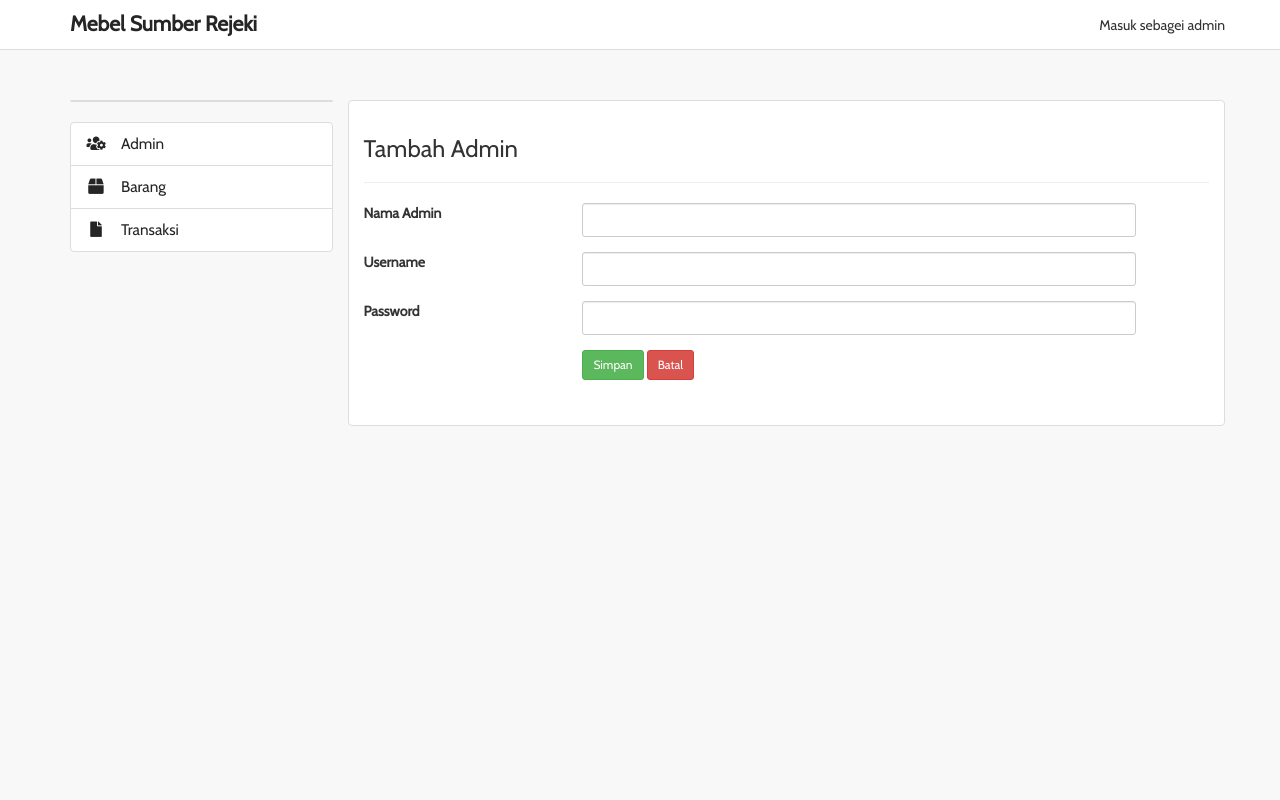
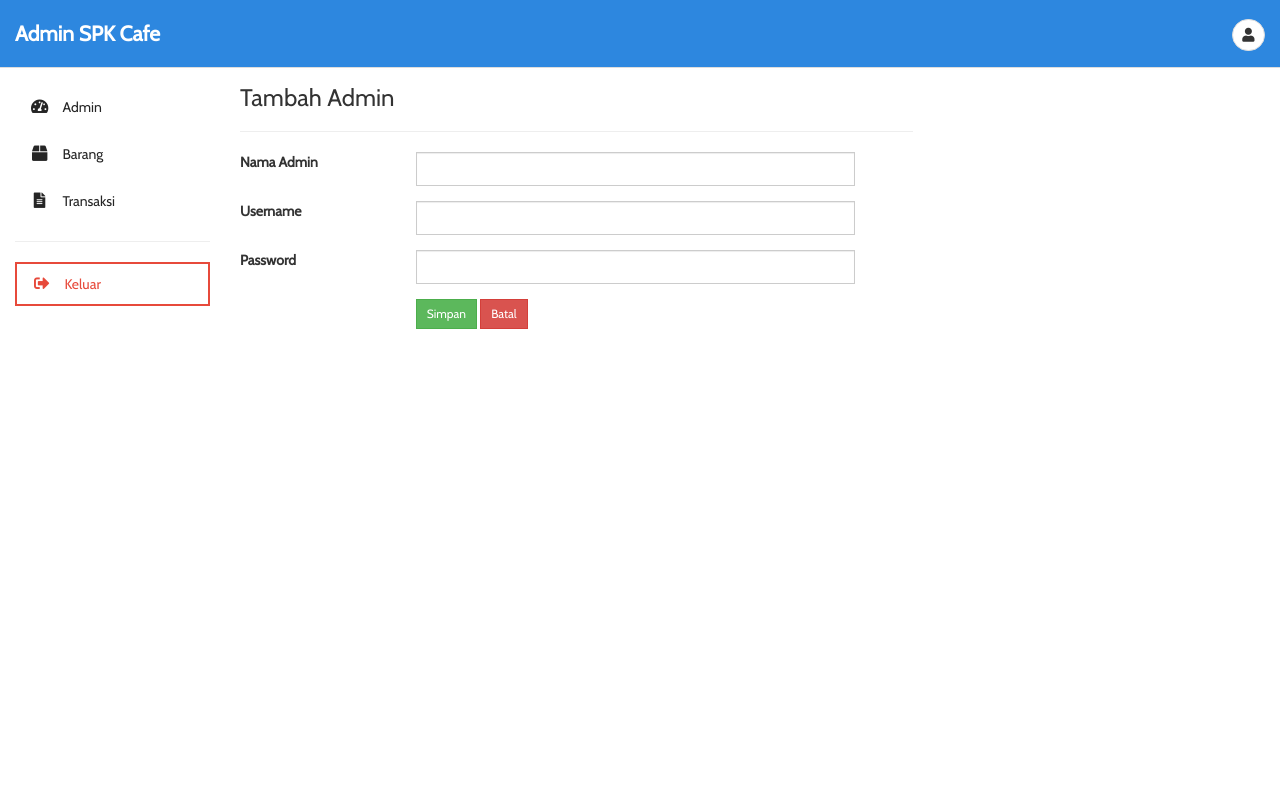
Before and after one commit to ferisetyaji/sementara, a CodeIgniter app: page /elis/index.php/admin/tambah_admin in a window 1280 px wide. Run offline with CodeIgniter, Linux system fonts and the light colour scheme; the visitor is signed in with stand-in values (Sample User, id 1); data comes from the database, SQL or seed files in the repository.

Commit message:
new template

```diff
--- a/application/views/admin/admin_form.php
+++ b/application/views/admin/admin_form.php
@@ -1,3 +1,5 @@
+<div class="row">
+	<div class="col-md-8">
 		<h3>Tambah Admin</h3>
 		<hr>
 		<form method="post">
@@ -27,3 +29,5 @@
 				</div>
 			</div>
 		</form>
+	</div>
+</div>
--- a/application/views/admin/barang_form.php
+++ b/application/views/admin/barang_form.php
@@ -1,3 +1,5 @@
+<div class="row">
+	<div class="col-md-8">
 		<h3>Tambah Barang</h3>
 		<hr>
 		<form method="post">
@@ -21,3 +23,5 @@
 				</div>
 			</div>
 		</form>
+	</div>
+</div>
--- a/application/views/layout/admin_layout.php
+++ b/application/views/layout/admin_layout.php
@@ -1,5 +1,5 @@
 <!DOCTYPE html>
-<html lang="en" style="min-height:100%;background-color:#f8f8f8">
+<html lang="en" style="min-height:100%;background-color:#fff">
     <head>
         <meta charset="utf-8">
         <meta http-equiv="X-UA-Compatible" content="IE=edge">
@@ -11,39 +11,51 @@
         <link href="https://fonts.googleapis.com/css?family=Cabin" rel="stylesheet">
         <link rel="stylesheet" href="<?=base_url('assets/css/admin.css')?>">
     </head>
-    <body style="background-color:#f8f8f8">
+    <body style="background-color:#fff">
         <div class="top-bar">
-            <div class="container">
-                <div class="row">
-                    <a href="#" class="brands">Mebel Sumber Rejeki</a>
-                    <div class="navbar-right navbar-img" style="margin-right:15px">
-                        <p class="navbar-text navbar-right" style="margin-bottom:0">Masuk sebagei <?=$user_data->username?></p>
-                    </div>
+            <a href="#" class="brands">Admin SPK Cafe</a>
+            <div class="navbar-right navbar-img" style="margin-right:15px">
+                <div class="drop-bar">
+                    <div class="i-user"><i class="fas fa-user fa-fw"></i></div>
                 </div>
+                <ul class="dropmenu">
+                    <li><a>Masuk Sebagei Admin</a></li>
+                    <li><a href="">Profil</a></li>
+                    <li><a href="" class="keluar">Keluar</a></li>
+                </ul>
             </div>
+            <div class="clear"></div>
         </div>
-        <div class="body-content">
-            <div class="container">
-                <div class="row">
-                    <div class="col-md-3 sidebar">
-                        <div class="side-nav">
-                            <div class="img"></div>
-                            <div class="name"></div>
-                            <div class="log"></div>
-                        </div>
-                        <br>
-                        <nav class="side-nav">
-                            <ul class="list-unstyled" style="margin:0">
-                                <li style="border-bottom: 1px solid #ddd;"><a href="<?=site_url('admin')?>"><span><i class="fas fa-users-cog"></i></span>Admin</a></li>
-                                <li style="border-bottom: 1px solid #ddd;"><a href="<?=site_url('admin/barang')?>"><span><i class="fas fa-box"></i></span>Barang</a></li>
-                                <li><a href="<?=site_url('admin/transaksi')?>"><span><i class="fas fa-file"></i></span>Transaksi</a></li>
-                            </ul>
-                        </nav>
-                    </div>
-                    <div class="col-md-9 content"><?=$content?></div>
-                </div>
-            </div>
+        <div class="admin-menu">
+            <ul class="list-unstyled">
+                <li id="home">
+                    <a href="<?=site_url('admin')?>" class="admin-menu-first" data-id="#home">
+                        <i class="fa fa-tachometer-alt fa-fw"></i>
+                        <span>Admin</span>
+                    </a>
+                </li>
+                <li id="barang">
+                    <a href="<?=site_url('admin/barang')?>" class="admin-menu-first" data-id="#barang">
+                        <i class="fa fa-box fa-fw"></i>
+                        <span>Barang</span>
+                    </a>
+                </li>
+                <li id="transaksi">
+                    <a href="<?=site_url('admin/transaksi')?>" class="admin-menu-first" data-id="#transaksi">
+                        <i class="fa fa-file-alt fa-fw"></i>
+                        <span>Transaksi</span>
+                    </a>
+                </li>
+                <hr>
+                <li>
+                    <a href="logout" class="admin-logout">
+                        <i class="fas fa-sign-out-alt fa-fw"></i>
+                        <span>Keluar</span>
+                    </a>
+                </li>
+            </ul>
         </div>
+        <div class="contents"><?=$content?></div>
         <script type="text/javascript" src="<?=base_url('assets/js/jquery.js')?>"></script>
         <script type="text/javascript" src="<?=base_url('assets/js/bootstrap/bootstrap.min.js')?>"></script>
         <script type="text/javascript" src="<?=base_url('assets/js/dataTables.min.js')?>"></script>
--- a/assets/css/admin.css
+++ b/assets/css/admin.css
@@ -6,14 +6,14 @@
 .db{display:block;}
 .dib{display:inline-block;}
 .img{
-	max-width:100%;
-	max-height:100%;
+    max-width:100%;
+    max-height:100%;
 }
 .wauto{width:auto;}
 .in-number{width:200px;}
 
 .form-control, .mce-tinymce, .btn, .panel{
-    border-radius: 3px;
+    border-radius: 0px;
 }
 
 .mce-branding-powered-by{display:none;}
@@ -45,10 +45,135 @@
     display: block;
 }
 
+.contents{
+    padding: 65px 15px 50px 225px;
+    transition: 0.3s;
+}
+.content-in{padding-left:15px;}
 .top-bar{
-    padding-bottom:10px;
+    position: fixed;
+    width: 100%;
+    z-index: 10;
+    padding: 10px 0 16px;
+    background-color: #2D87DF;
+    border-bottom: 0.5px solid #ddd;
+}
+.navbar-brand, .navbar-brand:hover{color:#fff;}
+.navbar-img{
+    float:right;
+}
+.i-user{
+    padding: 5px 7px;
+    margin-top: 9px;
+    border-radius: 50px;
+    border: 1px solid #ddd;
     background-color: #fff;
-    border-bottom: 0.5px solid #ddd;
+    cursor:pointer;
+}
+.dropmenu{
+    position:absolute;
+    top: 57px;
+    right:-217px;
+    padding:0;
+    border-radius:3px;
+    border:1px solid #ddd;
+    background-color:#fff;
+    transition:0.3s;
+    z-index:13;
+}
+.drop-hide{
+    position:fixed;
+    top:0;
+    left:0;
+    bottom:0;
+    right:0;
+    background-color:transparent;
+    z-index:11;
+}
+.dropmenu-ac{right: 6px;}
+.dropmenu li{list-style:none}
+.dropmenu li a{
+    display: block;
+    width: 200px;
+    padding: 7px 0 7px 20px;
+    text-align: left;
+    color: #555;
+    text-decoration: none;
+    transition: 0.3s;
+}
+.dropmenu li a:hover{color:#e74a3b;}
+.keluar{
+    color:#fff !important;
+    background-color:#e74a3b;
+}
+.keluar:hover{color:#555 !important;}
+.admin-menu{
+    position: fixed;
+    left:0;
+    top:0;
+    bottom:0;
+    width: 225px;
+    padding: 0 15px;
+    padding-top: 80px;
+    background-color:#fff;
+    z-index: 9;
+    overflow-y: auto;
+    overflow-x: hidden;
+    transition: 0.3s;
+}
+
+.admin-menu ul li a, .submenu li a{
+    display: block;
+    font-weight: normal;
+    font-size:1em;
+    padding:10px 0;
+    padding-left:5px;
+    text-decoration: none;
+    cursor:pointer;
+    color:#252525;
+}
+.admin-logout, .admin-menu-first, .admin-menu-active{margin:7px 0;}
+.admin-menu-first:hover, .admin-menu-active{
+    background-color:#55555536;
+}
+.admin-logout i, .admin-menu-first i, .admin-menu-active i{
+    font-size:1.1em;
+    margin:0 10px;
+}
+.admin-logout{
+    border: 2px solid #e74a3b;
+    color: #e74a3b !important;
+    transition: 0.3s;
+}
+.admin-logout:hover{
+    background-color:#e74a3b;
+    color:#fff !important;
+}
+.side-in{left:-210px;}
+.submenu{
+    max-height:0;
+    overflow:hidden;
+    transition: max-height 0.3s ease-out;
+    list-style:none;
+    padding:0;
+}
+.submenu div{
+    padding-left:15px;
+    margin:15px;
+    border-radius: 4px;
+    background-color:#fff;
+}
+.submenu li a{color:#555 !important;}
+.submenu li a:hover{color:#e74a3b !important;}
+.btn-burger{
+    float:left;
+    padding:15px;
+    font-size: 1.5em;
+    line-height:0;
+    color:#fff;
+}
+.btn-burger:hover{
+    color:#ffffffcc;
 }
 .brands{
     float: left;
@@ -56,38 +181,20 @@
     padding-left: 15px;
     font-size: 1.5em;
     font-weight: 600;
-    color: #252525;
+    color: #fff !important;
+    text-decoration:none !important;
 }
-.body-content{
-    margin-top:50px;
+.side-hr{
+    clear:both;
+    height:1px;
+    margin:0 15px;
+    background-color:#ffffff26;
 }
-.side-nav{
-    background-color:#fff;
-    border:1px solid #ddd;
-    border-radius:4px;
+.contents{
+    padding: 65px 15px 50px 240px;
+    transition: 0.3s;
 }
-.side-nav ul li a{
-    display: block;
-    padding: 10px 0px;
-    text-decoration:none;
-    color:#252525;
-    font-size: 1.1em;
-}
-.side-nav ul li a:hover{
-    background-color:#ddd;
-}
-.side-nav ul li a span{
-    display: inline-block;
-    width: 50px;
-    text-align: center;
-}
-.content{
-    background-color:#fff;
-    border:1px solid #ddd;
-    border-radius:4px;
-    padding:15px;
-    padding-bottom:30px;
-}
+.content-in{padding-left:15px;}
 .table-filter{
     display:inline-block;
     width:auto;
@@ -120,20 +227,3 @@
     margin-top: 0 !important;
 }
 .title-modal{font-weight:600;}
-.login{
-    max-width: 300px;
-    margin: 0 auto;
-    margin-top: 150px;
-    padding: 15px 25px;
-    background-color: #fff;
-    border-radius: 4px;
-    border: 1px solid #ddd;
-}
-.login-title{
-    font-size: 1.5em;
-    font-weight: 600;
-    text-align: center;
-}
-.login-error{
-    padding:15px 0;
-}
```
Lines whose indentation alone changed are shown as unchanged.
